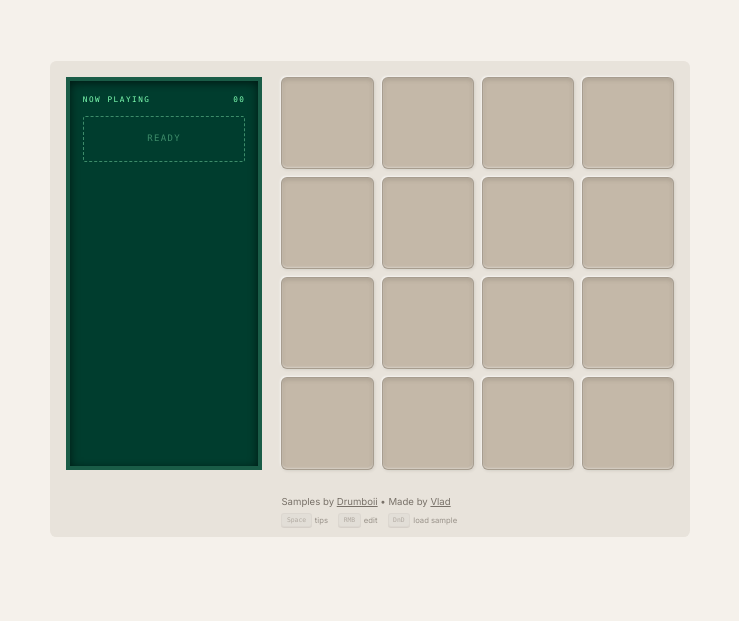
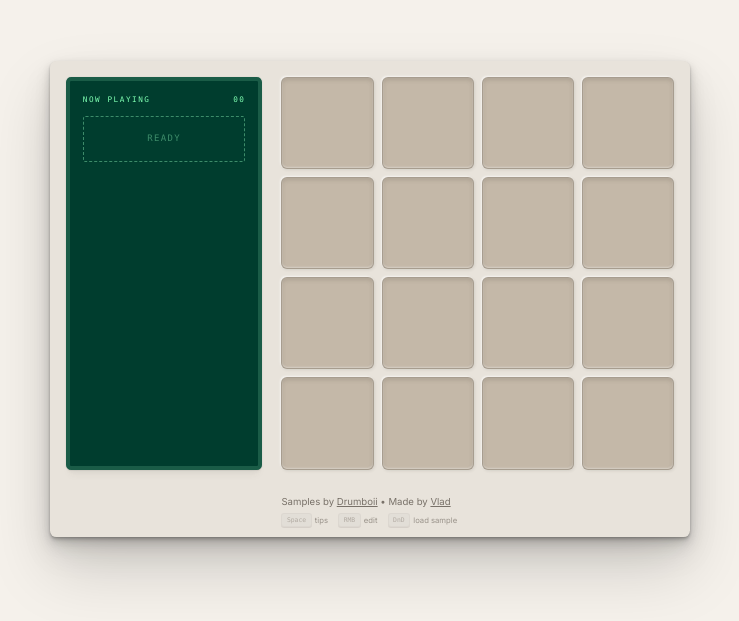
Before and after one commit to vladmdgolam/sample, a Next.js app: page / in a window 1280 px wide. Shown: the part 101-722 px from the top of the page, without its empty margins (270-1009 px from the left). Built offline with nearby package versions, Linux system fonts and the light colour scheme.

Commit message:
style: add layered shadows inspired by michael.fm
- Add shadow-perfect, shadow-perfect-sm, and shadow-device classes
- Apply shadow-device to main sampler container
- Apply shadow-perfect-sm to LCD displays
- Add rounded corners to LCD displays

```diff
--- a/app/globals.css
+++ b/app/globals.css
@@ -34,6 +34,10 @@
   --shadow-btn: 1px 1px 3px rgba(74,66,57,0.12), -1px -1px 2px rgba(255,255,255,0.7);
   --shadow-pad-inset: inset 0px 2px 4px rgba(74,66,57,0.18), inset 0px -1px 2px rgba(255,255,255,0.4);
 
+  /* Perfect shadow colors (warm tint) */
+  --shadow-color-8: rgba(74, 66, 57, 0.03);
+  --shadow-color-10: rgba(74, 66, 57, 0.06);
+
   /* Legacy mappings */
   --page-bg: #F5F1EB;
   --container-bg: var(--c-chassis-main);
@@ -64,6 +68,41 @@
   --lcd-text-dim: var(--c-lcd-text-dim);
   --shadow-size: 0px;
   --out-size: 6px;
+
+  /* Perfect shadow colors (dark mode) */
+  --shadow-color-8: rgba(0, 0, 0, 0.15);
+  --shadow-color-10: rgba(0, 0, 0, 0.25);
+}
+
+/* Perfect layered shadows - inspired by michael.fm */
+.shadow-perfect {
+  box-shadow:
+    0 0 0 1px var(--shadow-color-8),
+    0 1px 1px -0.5px var(--shadow-color-8),
+    0 3px 3px -1.5px var(--shadow-color-8),
+    0 6px 6px -3px var(--shadow-color-8),
+    0 12px 12px -6px var(--shadow-color-8),
+    0 24px 24px -12px var(--shadow-color-10);
+}
+
+.shadow-perfect-sm {
+  box-shadow:
+    0 0 0 1px var(--shadow-color-8),
+    0 1px 1px -0.5px var(--shadow-color-8),
+    0 1px 1px -1px var(--shadow-color-8),
+    0 2px 2px -1px var(--shadow-color-8),
+    0 4px 4px -2px var(--shadow-color-8),
+    0 8px 8px -4px var(--shadow-color-10);
+}
+
+.shadow-device {
+  box-shadow:
+    0 1px 2px rgba(0, 0, 0, 0.16),
+    0 3px 3px rgba(0, 0, 0, 0.12),
+    0 4px 8px rgba(0, 0, 0, 0.12),
+    0 8px 16px rgba(0, 0, 0, 0.1),
+    0 16px 32px rgba(0, 0, 0, 0.08),
+    0 32px 64px rgba(0, 0, 0, 0.15);
 }
 
 
--- a/components/NowPlayingDisplay.tsx
+++ b/components/NowPlayingDisplay.tsx
@@ -675,7 +675,7 @@ const WaveformEditor: FC<{ sampleSrc: string; padKey: string; onExit: () => void
   }, [])
 
   return (
-    <div className="edit-mode rounded-none border-4 border-[var(--c-lcd-bezel)] bg-[var(--c-lcd-bg)] p-[1.1vw] text-[var(--lcd-text)] shadow-[inset_0_2px_10px_rgba(0,0,0,0.6)]">
+    <div className="edit-mode rounded-[0.4vw] border-4 border-[var(--c-lcd-bezel)] bg-[var(--c-lcd-bg)] p-[1.1vw] text-[var(--lcd-text)] shadow-perfect-sm">
       <div className="flex items-center justify-between mb-[0.9vw]">
         <div className="flex items-center gap-[0.6vw]">
           <div className="rounded-[0.3vw] bg-[var(--lcd-text)]/20 px-[0.6vw] py-[0.25vw] text-[0.7vw] font-mono font-semibold tracking-[0.2em]">
@@ -797,7 +797,7 @@ export const NowPlayingDisplay: FC<NowPlayingDisplayProps> = ({ tracks, editMode
   }
   return (
     <div className="hidden md:block relative">
-      <div className="edit-mode absolute inset-0 rounded-none border-4 border-[var(--c-lcd-bezel)] bg-[var(--c-lcd-bg)] p-[1vw] shadow-[inset_0_2px_10px_rgba(0,0,0,0.6)] flex flex-col overflow-hidden">
+      <div className="edit-mode absolute inset-0 rounded-[0.4vw] border-4 border-[var(--c-lcd-bezel)] bg-[var(--c-lcd-bg)] p-[1vw] shadow-perfect-sm flex flex-col overflow-hidden">
         <div className="flex items-center justify-between text-[0.6vw] uppercase tracking-[0.2em] text-[var(--lcd-text)] font-mono flex-shrink-0">
           <span>NOW PLAYING</span>
           <span>{tracks.length.toString().padStart(2, "0")}</span>
--- a/components/PadGrid.tsx
+++ b/components/PadGrid.tsx
@@ -365,7 +365,7 @@ export const PadGrid: React.FC<PadGridProps> = ({ padKeys, keyToPadMapping, isDa
       onDragOver={handleDragOver}
       onDrop={handleDrop}
     >
-      <div className="p-[4vw] md:p-[2.5%] pb-[3vw] md:pb-[1.5%] bg-[var(--container-bg)] max-w-full relative rounded-[2vw] md:rounded-[0.5vw] grid grid-cols-1 md:grid-cols-[1fr_2fr] gap-[1.5vw] mx-[3vw] md:mx-0">
+      <div className="p-[4vw] md:p-[2.5%] pb-[3vw] md:pb-[1.5%] bg-[var(--container-bg)] max-w-full relative rounded-[2vw] md:rounded-[0.5vw] grid grid-cols-1 md:grid-cols-[1fr_2fr] gap-[1.5vw] mx-[3vw] md:mx-0 shadow-device">
         <NowPlayingDisplay
           tracks={playingTracks}
           editMode={editMode}
```
